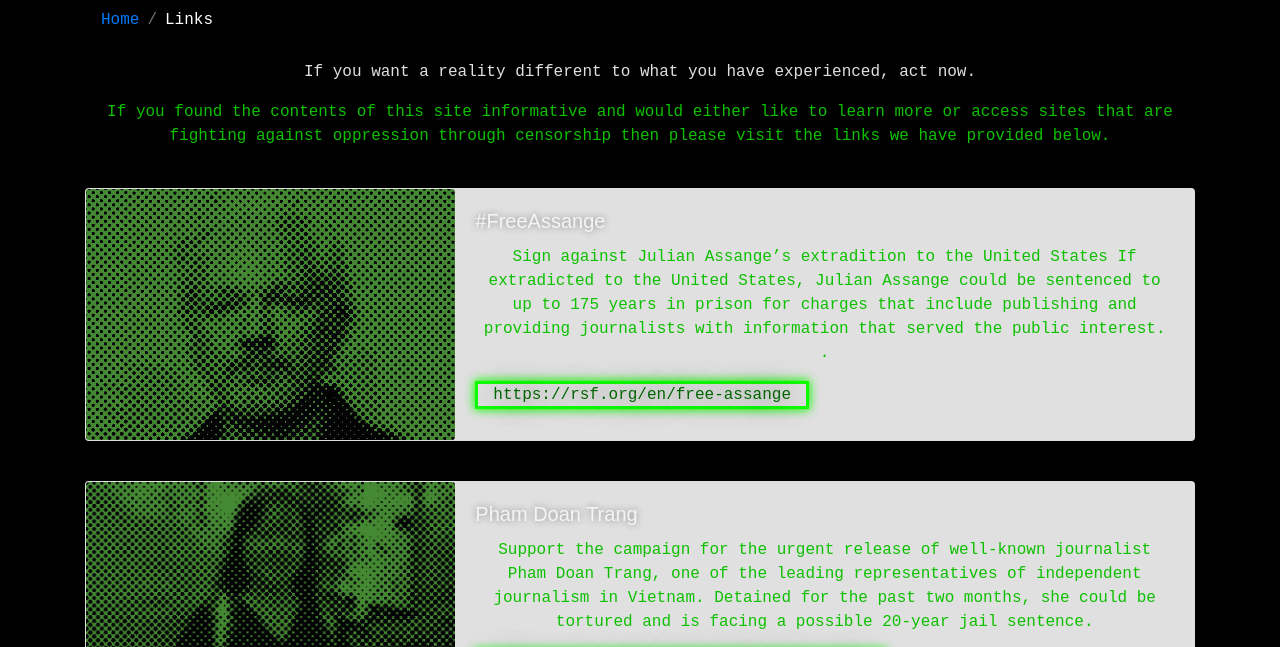
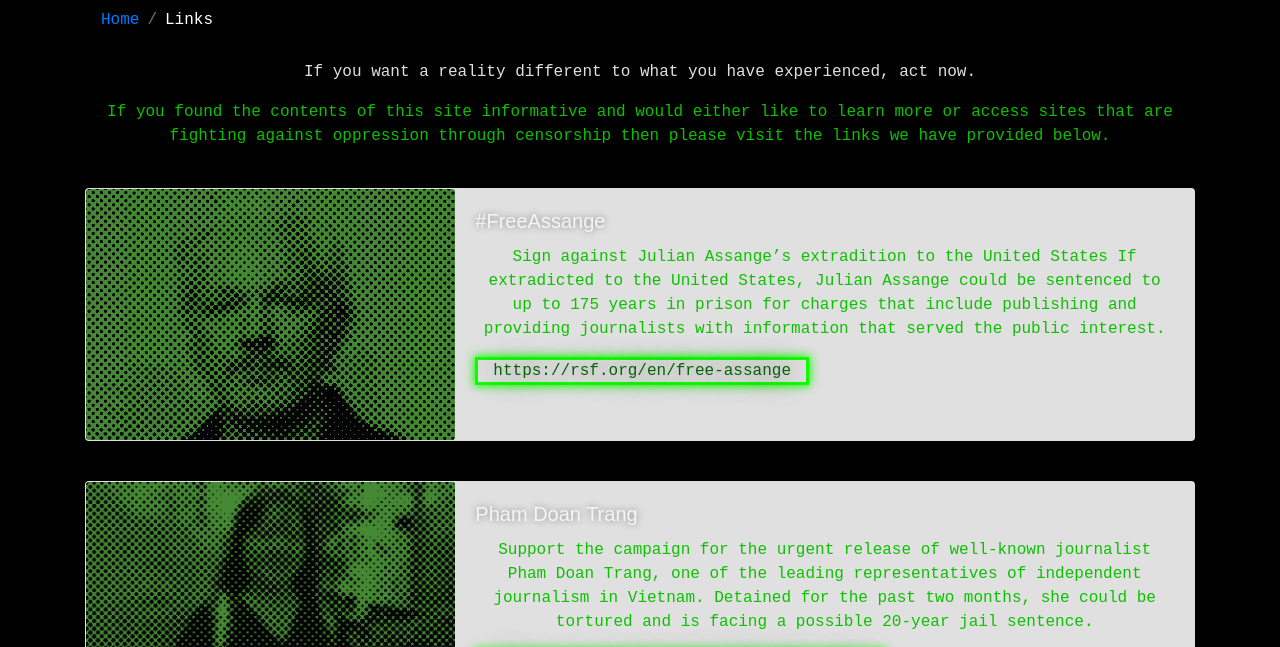
Before and after one commit to findincognito/incognito, a website: page services.html in a window 1280 px wide. Shown: the part 136-783 px from the top of the page. Drawn offline with Linux system fonts and the light colour scheme; a web font is replaced by a local one.

Commit message:
description errors

```diff
--- a/services.html
+++ b/services.html
@@ -159,8 +159,7 @@
       <div class="card-body">
         <h5 class="card-title">#FreeAssange</h5>
         <p class="card-text">Sign against Julian Assange’s extradition to the United States
-If extradicted to the United States, Julian Assange could be sentenced to up to 175 years in prison for charges that include publishing and providing journalists with information that served the public interest.
-.</p>
+If extradicted to the United States, Julian Assange could be sentenced to up to 175 years in prison for charges that include publishing and providing journalists with information that served the public interest. </p>
 
    <a class="links"  href="https://rsf.org/en/free-assange" target="_blank">https://rsf.org/en/free-assange</a>
 
```
